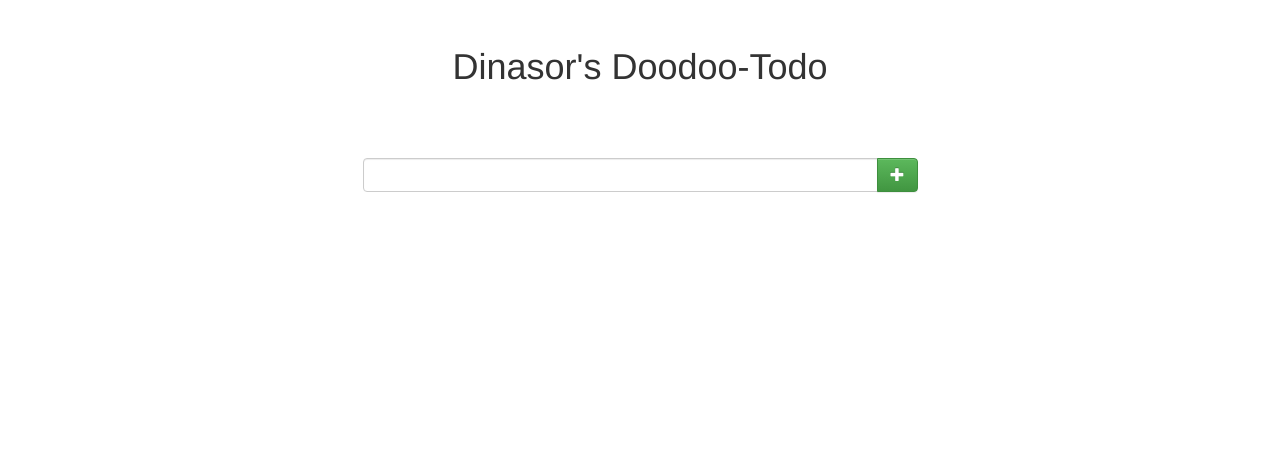
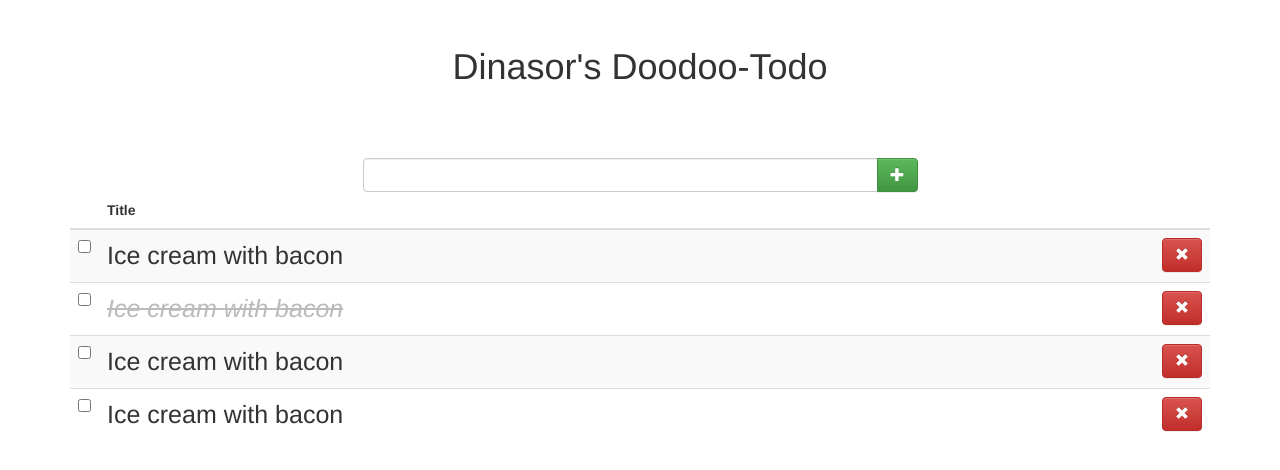
Before and after one commit to tmccarthy67/dinosaurs-todo, a plain HTML site: page index.html in a window 1280 px wide. Drawn offline with nearby package versions, Linux system fonts and the light colour scheme.

Commit message:
Added list table

```diff
--- a/index.html
+++ b/index.html
@@ -38,6 +38,37 @@
           </div><!-- /input-group -->
         </div><!-- /.col-lg-6 -->
       </div><!-- /.row -->
+      <table class="table table-striped">
+      <thead>
+        <tr>
+          <th></th>
+          <th>Title</th>
+          <th></th>
+        </tr>
+      </thead>
+      <tbody>
+        <tr>
+          <td class="tododone"><input type="checkbox"></td>
+          <td class="todotitle">Ice cream with bacon</td>
+          <td class="todoremove"><button type="button" class="btn btn-danger"><span class="glyphicon glyphicon-remove"></span></button></td>
+        </tr>
+        <tr>
+          <td class="tododone"><input type="checkbox"></td>
+          <td class="todotitle done">Ice cream with bacon</td>
+          <td class="todoremove"><button type="button" class="btn btn-danger"><span class="glyphicon glyphicon-remove"></span></button></td>
+        </tr>
+        <tr>
+          <td class="tododone"><input type="checkbox"></td>
+          <td class="todotitle">Ice cream with bacon</td>
+          <td class="todoremove"><button type="button" class="btn btn-danger"><span class="glyphicon glyphicon-remove"></span></button></td>
+        </tr>
+        <tr>
+          <td class="tododone"><input type="checkbox"></td>
+          <td class="todotitle">Ice cream with bacon</td>
+          <td class="todoremove"><button type="button" class="btn btn-danger"><span class="glyphicon glyphicon-remove"></span></button></td>
+        </tr>
+      </tbody>
+    </table>
     </div>
 
   </div><!-- /.container -->
--- a/style.css
+++ b/style.css
@@ -3,3 +3,29 @@ h1 {
 	margin-bottom: 2em;
 	margin-top: 1.3em;
 }
+
+.todotitle {
+	font-size: 25px;
+}
+
+.tododone {
+	width: 20px;
+	vertical-align: middle;
+}
+
+.tododone input[type="checkbox"]{
+	margin:0;
+	line-height: normal;
+}
+
+.todoremove{
+	width: 20px;
+}
+
+.done{
+	color: #BBB;
+	text-decoration: line-through;
+	font-style: italic;
+
+
+}
```
